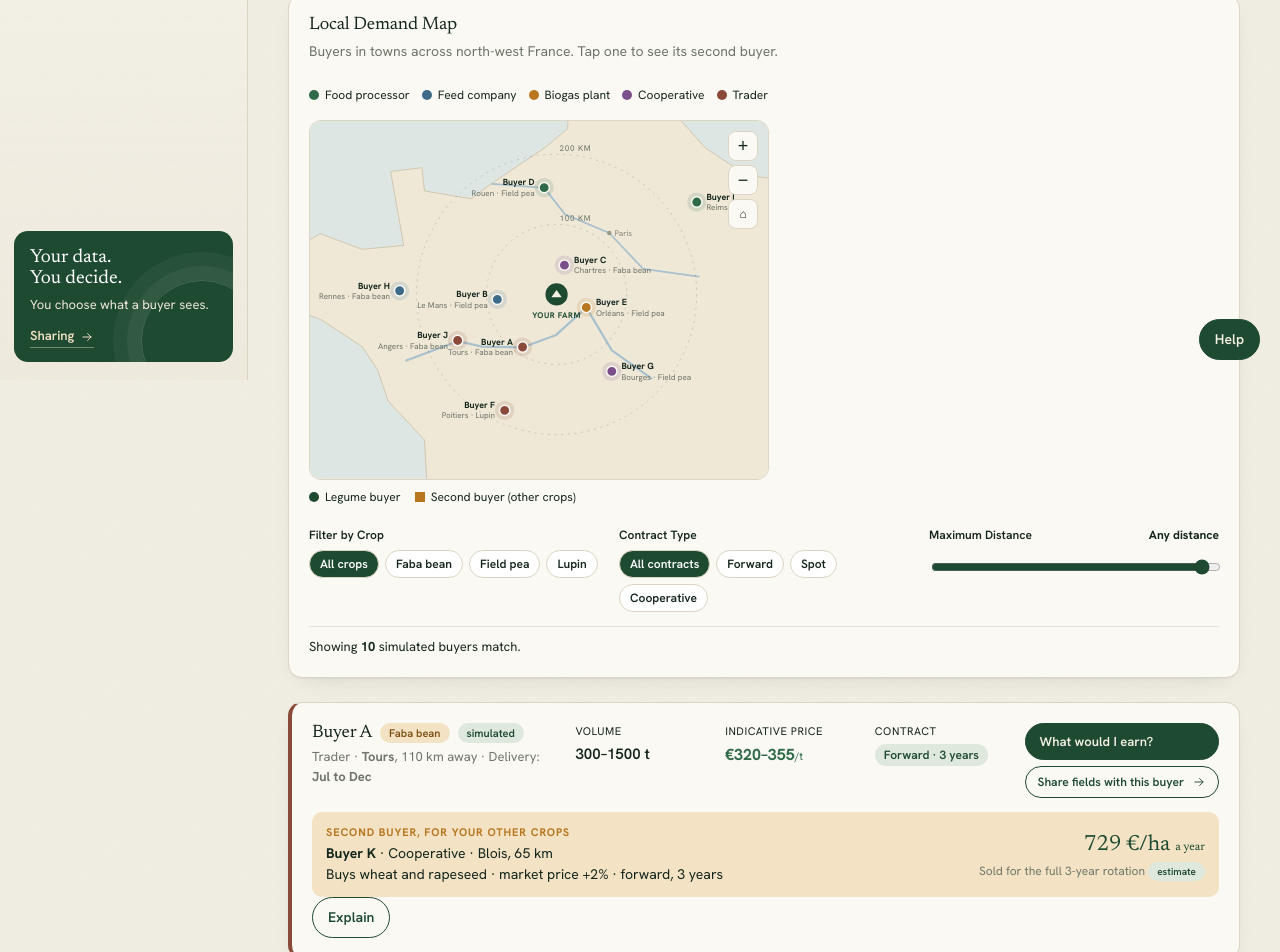
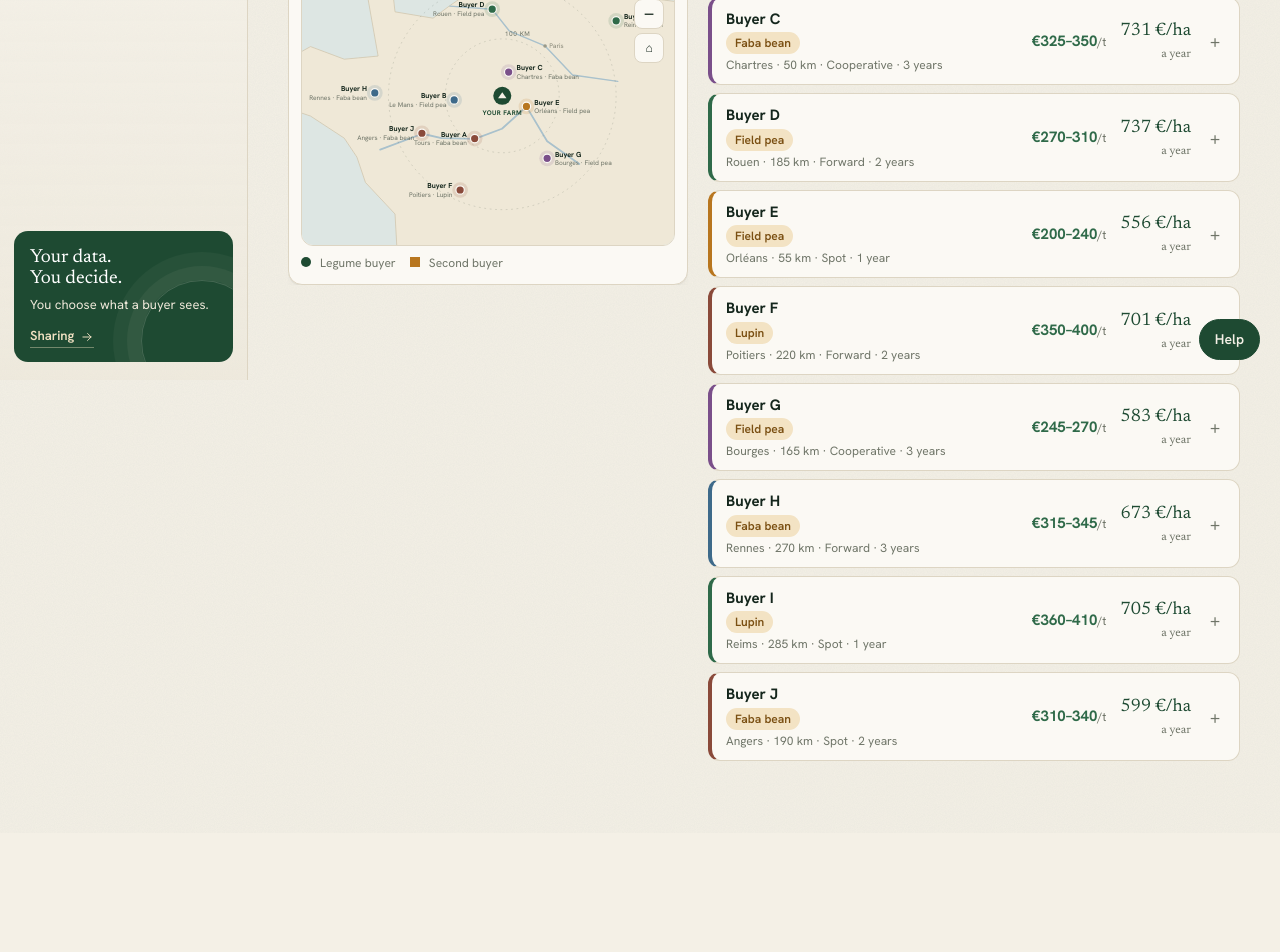
Before and after one commit to st3fansrb/Share-a-Bean, a Next.js app: page /opportunities in a window 1280 px wide. Shown: the part 420-1372 px from the top of the page. After the commit the page ends 1253 px from the top, so only its background shows below. Built offline with nearby package versions, Linux system fonts and the light colour scheme.

Commit message:
Buyers tab: two-column layout with compact expandable offer rows
Co-Authored-By: Claude Sonnet 5.5 <noreply@anthropic.com>
Claude-Session: https://claude.ai/code/session_01GwtniLQ31Ftu69icjNBNe9

```diff
--- a/app/opportunities/OpportunitiesList.tsx
+++ b/app/opportunities/OpportunitiesList.tsx
@@ -1,12 +1,13 @@
 "use client";
 import { useState, useMemo } from "react";
 import Link from "next/link";
-import { offerData, cropLabel, cropData } from "@/lib/data";
+import { offerData, cropLabel } from "@/lib/data";
 import type { Offer } from "@/lib/contracts";
 import { BuyerMap, TYPE_COLOR } from "@/components/BuyerMap";
 import { BestOffer } from "@/components/BestOffer";
 import { ExplainOffer } from "@/components/ExplainOffer";
 import { icons } from "@/components/Icons";
+import "./buyers.css";
 
 export type PackageInfo = { eurHa: number; gainEurHa: number; coveredYears: number; rank: number };
 
@@ -14,223 +15,107 @@ const yearsLabel = (n: number) => `${n} year${n === 1 ? "" : "s"}`;
 const cropList = (ids: string[]) => ids.map((c) => cropLabel(c).toLowerCase()).join(" and ");
 
 export default function OpportunitiesList({ packages }: { packages: Record<string, PackageInfo> }) {
-  const [cropFilter, setCropFilter] = useState<string>("all");
-  const [contractFilter, setContractFilter] = useState<string>("all");
-  const [maxDistance, setMaxDistance] = useState<number>(300);
-  const [selectedBuyer, setSelectedBuyer] = useState<string | null>(null);
+  const [cropFilter, setCropFilter] = useState("all");
+  const [contractFilter, setContractFilter] = useState("all");
+  const [maxDistance, setMaxDistance] = useState(300);
+  const [open, setOpen] = useState<string | null>(null);
 
-  const filteredOffers = useMemo(() => {
-    return (offerData as Offer[]).filter((o) => {
-      if (cropFilter !== "all" && o.crop !== cropFilter) return false;
-      if (contractFilter !== "all" && o.contract !== contractFilter) return false;
-      if (o.distanceKm > maxDistance) return false;
-      return true;
-    });
-  }, [cropFilter, contractFilter, maxDistance]);
+  const filteredOffers = useMemo(
+    () =>
+      (offerData as Offer[]).filter(
+        (o) => (cropFilter === "all" || o.crop === cropFilter) && (contractFilter === "all" || o.contract === contractFilter) && o.distanceKm <= maxDistance,
+      ),
+    [cropFilter, contractFilter, maxDistance],
+  );
 
-  const crops = ["all", "faba", "pea", "lupin"];
-  const contracts = ["all", "Forward", "Spot", "Cooperative"];
+  // Tapping a marker opens its row and brings it into view.
+  const select = (id: string | null) => {
+    setOpen(id);
+    if (id) requestAnimationFrame(() => document.getElementById(`offer-${id}`)?.scrollIntoView({ block: "nearest", behavior: "smooth" }));
+  };
 
   return (
-    <div className="opportunities-view">
-      <BestOffer />
-
-      {/* Map & Filters Combined Header */}
-      <div className="card" style={{ marginBottom: 24, padding: 20 }}>
-        <div style={{ display: "flex", flexWrap: "wrap", gap: 24, alignItems: "center", justifyContent: "space-between" }}>
-          <div>
-            <h2 style={{ fontSize: 18, margin: "0 0 6px 0" }}>Local Demand Map</h2>
-            <p className="muted" style={{ margin: 0, fontSize: 14 }}>
-              Buyers in towns across north-west France. Tap one to see its second buyer.
-            </p>
-          </div>
-          <div style={{ display: "flex", gap: 12, flexWrap: "wrap", fontSize: 12 }}>
-            {Object.entries(TYPE_COLOR).map(([type, color]) => (
-              <span key={type} style={{ display: "inline-flex", alignItems: "center", gap: 6 }}>
-                <span style={{ width: 10, height: 10, borderRadius: "50%", background: color }} />
-                {type}
-              </span>
-            ))}
+    <div className="buyers-layout">
+      <aside className="buyers-side">
+        <BestOffer compact />
+        <div className="card" style={{ padding: 12 }}>
+          <BuyerMap selected={open} onSelect={select} visible={filteredOffers.map((o) => o.id)} />
+          <div className="buyers-legend">
+            <span><i style={{ borderRadius: "50%", background: "var(--forest)" }} /> Legume buyer</span>
+            <span><i style={{ background: "#b8761f" }} /> Second buyer</span>
           </div>
         </div>
+      </aside>
 
-        <div style={{ marginTop: 16, maxWidth: 460 }}>
-          <BuyerMap selected={selectedBuyer} onSelect={setSelectedBuyer} visible={filteredOffers.map((o) => o.id)} />
-          <div style={{ display: "flex", alignItems: "center", gap: 14, flexWrap: "wrap", fontSize: 12, marginTop: 8, color: "var(--text-soft)" }}>
-            <span style={{ display: "inline-flex", alignItems: "center", gap: 6 }}><span style={{ width: 10, height: 10, borderRadius: "50%", background: "var(--forest)" }} /> Legume buyer</span>
-            <span style={{ display: "inline-flex", alignItems: "center", gap: 6 }}><span style={{ width: 10, height: 10, background: "#b8761f" }} /> Second buyer (other crops)</span>
-          </div>
+      <section className="buyers-main">
+        <div className="buyers-filters">
+          <label>Crop
+            <select value={cropFilter} onChange={(e) => setCropFilter(e.target.value)}>
+              {["all", "faba", "pea", "lupin"].map((c) => <option key={c} value={c}>{c === "all" ? "All crops" : cropLabel(c)}</option>)}
+            </select>
+          </label>
+          <label>Contract
+            <select value={contractFilter} onChange={(e) => setContractFilter(e.target.value)}>
+              {["all", "Forward", "Spot", "Cooperative"].map((c) => <option key={c} value={c}>{c === "all" ? "All contracts" : c}</option>)}
+            </select>
+          </label>
+          <label>Distance
+            <select value={maxDistance} onChange={(e) => setMaxDistance(Number(e.target.value))}>
+              {[100, 150, 200, 300].map((d) => <option key={d} value={d}>{d >= 300 ? "Any distance" : `Within ${d} km`}</option>)}
+            </select>
+          </label>
+          <span className="muted buyers-count">{filteredOffers.length} of {offerData.length} buyers</span>
         </div>
 
-        <div style={{ marginTop: 20 }}>
-          <div style={{ display: "grid", gridTemplateColumns: "repeat(auto-fit, minmax(260px, 1fr))", gap: 20 }}>
-            <div>
-              <label style={{ fontSize: 12, fontWeight: 600, display: "block", marginBottom: 6, color: "var(--text-soft)" }}>
-                Filter by Crop
-              </label>
-              <div style={{ display: "flex", gap: 6, flexWrap: "wrap" }}>
-                {crops.map((c) => (
-                  <button
-                    key={c}
-                    type="button"
-                    onClick={() => setCropFilter(c)}
-                    className="btn"
-                    style={{
-                      padding: "4px 10px",
-                      fontSize: 12,
-                      background: cropFilter === c ? "var(--forest)" : "var(--card-bg, #fff)",
-                      color: cropFilter === c ? "#fff" : "var(--text)",
-                      border: "1px solid var(--line)",
-                    }}
-                  >
-                    {c === "all" ? "All crops" : cropLabel(c)}
-                  </button>
-                ))}
-              </div>
-            </div>
-
-            <div>
-              <label style={{ fontSize: 12, fontWeight: 600, display: "block", marginBottom: 6, color: "var(--text-soft)" }}>
-                Contract Type
-              </label>
-              <div style={{ display: "flex", gap: 6, flexWrap: "wrap" }}>
-                {contracts.map((ct) => (
-                  <button
-                    key={ct}
-                    type="button"
-                    onClick={() => setContractFilter(ct)}
-                    className="btn"
-                    style={{
-                      padding: "4px 10px",
-                      fontSize: 12,
-                      background: contractFilter === ct ? "var(--forest)" : "var(--card-bg, #fff)",
-                      color: contractFilter === ct ? "#fff" : "var(--text)",
-                      border: "1px solid var(--line)",
-                    }}
-                  >
-                    {ct === "all" ? "All contracts" : ct}
-                  </button>
-                ))}
-              </div>
-            </div>
-
-            <div>
-              <div style={{ display: "flex", justifyContent: "space-between", fontSize: 12, marginBottom: 4 }}>
-                <span style={{ fontWeight: 600, color: "var(--text-soft)" }}>Maximum Distance</span>
-                <b>{maxDistance >= 300 ? "Any distance" : `Within ${maxDistance} km`}</b>
-              </div>
-              <input
-                type="range"
-                min="50"
-                max="300"
-                step="25"
-                value={maxDistance}
-                onChange={(e) => setMaxDistance(Number(e.target.value))}
-                style={{ width: "100%", accentColor: "var(--forest)" }}
-              />
-            </div>
-
-          </div>
-          <div style={{ fontSize: 13, color: "var(--text-soft)", paddingTop: 10, marginTop: 14, borderTop: "1px solid var(--line-soft)" }}>
-            Showing <b>{filteredOffers.length}</b> simulated buyers match.
-          </div>
-        </div>
-      </div>
-
-      {/* Offer Cards */}
-      <div className="grid">
+        <div className="buyers-list">
+          {filteredOffers.length === 0 && <p className="muted" style={{ padding: 16 }}>No buyer matches. Widen a filter.</p>}
           {filteredOffers.map((o) => {
             const avgPrice = Math.round((o.priceEurT[0] + o.priceEurT[1]) / 2);
             const pkg = packages[o.id];
             const p = o.partner;
+            const isOpen = open === o.id;
             return (
-            <div
-              key={o.id}
-              className="card"
-              onClick={() => setSelectedBuyer(o.id)}
-              style={{
-                borderLeft: `4px solid ${TYPE_COLOR[o.type] ?? "var(--forest)"}`,
-                outline: selectedBuyer === o.id ? "2px solid var(--forest)" : "none",
-              }}
-            >
-              <div className="row" style={{ alignItems: "flex-start", gap: 16 }}>
-                <div style={{ flex: "2 1 220px" }}>
-                  <div style={{ display: "flex", alignItems: "center", gap: 8, flexWrap: "wrap", marginBottom: 4 }}>
-                    <h2 style={{ margin: 0, fontSize: 18 }}>{o.buyer}</h2>
-                    <span className="chip legume" style={{ fontSize: 11 }}>{cropLabel(o.crop)}</span>
+              <div key={o.id} id={`offer-${o.id}`} className={`brow${isOpen ? " open" : ""}`} style={{ borderLeftColor: TYPE_COLOR[o.type] ?? "var(--forest)" }}>
+                <button type="button" className="brow-head" aria-expanded={isOpen} onClick={() => select(isOpen ? null : o.id)}>
+                  <span className="brow-who">
+                    <b>{o.buyer}</b> <span className="chip legume">{cropLabel(o.crop)}</span>
+                    <small>{o.town} · {o.distanceKm} km · {o.contract} · {yearsLabel(o.years)}</small>
+                  </span>
+                  <span className="brow-price">€{o.priceEurT[0]}–{o.priceEurT[1]}<small>/t</small></span>
+                  <span className="brow-pkg">{pkg ? <>{pkg.eurHa} €/ha<small>a year</small></> : null}</span>
+                  <span className="brow-caret" aria-hidden>{isOpen ? "−" : "+"}</span>
+                </button>
+
+                {isOpen && (
+                  <div className="brow-body">
+                    <div className="brow-facts">
+                      <div><small>Volume</small><b>{o.volumeT[0]}–{o.volumeT[1]} t</b></div>
+                      <div><small>Delivery</small><b>{o.delivery}</b></div>
+                      <div><small>Type</small><b>{o.type}</b></div>
                       <span className="chip" style={{ fontSize: 11 }}>simulated</span>
                     </div>
-                  <div className="muted" style={{ fontSize: 13 }}>
-                    {o.type} · <b>{o.town}</b>, {o.distanceKm} km away · Delivery: <b>{o.delivery}</b>
+                    <div className="brow-second">
+                      <small>Second buyer, for your other crops</small>
+                      <div><b>{p.buyer}</b> · {p.type} · {p.town}, {p.distanceKm} km</div>
+                      <div>Buys {cropList(p.crops)} · {p.premiumPct === 0 ? "market price" : `market price ${p.premiumPct > 0 ? "+" : "−"}${Math.abs(p.premiumPct)}%`} · {p.contract.toLowerCase()}, {yearsLabel(p.years)}</div>
+                      {pkg && (
+                        <div className="muted" style={{ marginTop: 4 }}>
+                          {pkg.coveredYears >= 3 ? "Sold for the full 3-year rotation" : `Sold for ${pkg.coveredYears} of 3 years`} · <span className="chip" style={{ fontSize: 10 }}>estimate</span>
                         </div>
+                      )}
                     </div>
-
-                <div>
-                  <label style={{ fontSize: 11, textTransform: "uppercase", letterSpacing: "0.05em", color: "var(--text-soft)", display: "block" }}>
-                    Volume
-                  </label>
-                  <span style={{ fontSize: 15, fontWeight: 600 }}>{o.volumeT[0]}–{o.volumeT[1]} t</span>
-                </div>
-
-                <div>
-                  <label style={{ fontSize: 11, textTransform: "uppercase", letterSpacing: "0.05em", color: "var(--text-soft)", display: "block" }}>
-                    Indicative Price
-                  </label>
-                  <span style={{ fontSize: 16, fontWeight: 700, color: "var(--forest-2)" }}>
-                    €{o.priceEurT[0]}–{o.priceEurT[1]}<small style={{ fontSize: 11, fontWeight: 400 }}>/t</small>
-                  </span>
-                </div>
-
-                <div>
-                  <label style={{ fontSize: 11, textTransform: "uppercase", letterSpacing: "0.05em", color: "var(--text-soft)", display: "block" }}>
-                    Contract
-                  </label>
-                  <span className="chip" style={{ fontSize: 12 }}>{o.contract} · {yearsLabel(o.years)}</span>
-                </div>
-
-                <div style={{ display: "flex", flexDirection: "column", gap: 6, flex: "0 0 auto" }}>
-                  <Link
-                    className="btn"
-                    style={{ fontSize: 13, padding: "8px 14px", textAlign: "center" }}
-                    href={`/calculator?offer=${o.id}&crop=${o.crop}&price=${avgPrice}`}
-                  >
-                    What would I earn?
-                  </Link>
-                  <Link
-                    className="btn ghost"
-                    style={{ fontSize: 12, padding: "6px 12px", textAlign: "center" }}
-                    href={`/share?offer=${o.id}`}
-                  >
-                    Share fields with this buyer {icons.arrow}
-                  </Link>
-                </div>
-              </div>
-
-              <div style={{ marginTop: 14, padding: "12px 14px", borderRadius: 10, background: "var(--ochre-soft, #fbf3e2)", display: "flex", flexWrap: "wrap", gap: 16, alignItems: "center", justifyContent: "space-between" }}>
-                <div style={{ flex: "1 1 260px", fontSize: 14 }}>
-                  <div style={{ fontSize: 11, textTransform: "uppercase", letterSpacing: "0.08em", color: "var(--ochre)", fontWeight: 700 }}>Second buyer, for your other crops</div>
-                  <div style={{ marginTop: 2 }}>
-                    <b>{p.buyer}</b> · {p.type} · {p.town}, {p.distanceKm} km<br />
-                    Buys {cropList(p.crops)} · {p.premiumPct === 0 ? "market price" : `market price ${p.premiumPct > 0 ? "+" : "−"}${Math.abs(p.premiumPct)}%`} · {p.contract.toLowerCase()}, {yearsLabel(p.years)}
-                  </div>
-                </div>
-                {pkg && (
-                  <div style={{ textAlign: "right" }}>
-                    <div style={{ fontFamily: "var(--display)", fontSize: 22, color: "var(--forest)" }}>
-                      {pkg.eurHa} €/ha <small style={{ fontSize: 12, color: "var(--text-soft)" }}>a year</small>
-                    </div>
-                    <div className="muted" style={{ fontSize: 12 }}>
-                      {pkg.coveredYears >= 3 ? "Sold for the full 3-year rotation" : `Sold for ${pkg.coveredYears} of 3 years`} <span className="chip" style={{ fontSize: 10 }}>estimate</span>
+                    <div className="brow-actions">
+                      <Link className="btn" href={`/calculator?offer=${o.id}&crop=${o.crop}&price=${avgPrice}`}>What would I earn?</Link>
+                      <Link className="btn ghost" href={`/share?offer=${o.id}`}>Share fields with this buyer {icons.arrow}</Link>
+                      <ExplainOffer offerId={o.id} />
                     </div>
                   </div>
                 )}
               </div>
-
-              <ExplainOffer offerId={o.id} />
-            </div>
             );
           })}
         </div>
+      </section>
     </div>
   );
 }
--- /dev/null
+++ b/app/opportunities/buyers.css
@@ -0,0 +1,31 @@
+.buyers-layout { display: grid; grid-template-columns: minmax(300px, 400px) minmax(0, 1fr); gap: 20px; align-items: start; }
+.buyers-side { position: sticky; top: 16px; display: grid; gap: 12px; max-height: calc(100vh - 32px); overflow: auto; }
+.buyers-legend { display: flex; gap: 14px; flex-wrap: wrap; font-size: 12px; margin-top: 8px; color: var(--text-soft, var(--muted)); }
+.buyers-legend i { display: inline-block; width: 10px; height: 10px; margin-right: 6px; }
+.buyers-filters { display: flex; flex-wrap: wrap; gap: 10px 14px; align-items: end; margin-bottom: 12px; }
+.buyers-filters label { display: grid; gap: 3px; font-size: 11px; font-weight: 600; letter-spacing: 0.06em; text-transform: uppercase; color: var(--muted); }
+.buyers-filters select { font: inherit; font-size: 14px; text-transform: none; letter-spacing: 0; font-weight: 400; padding: 6px 10px; border: 1px solid var(--line); border-radius: 10px; background: #fff; color: var(--ink); }
+.buyers-count { margin-left: auto; font-size: 13px; }
+.buyers-list { display: grid; gap: 8px; }
+.brow { background: var(--panel); border: 1px solid var(--line); border-left: 4px solid var(--forest); border-radius: 12px; }
+.brow.open { box-shadow: 0 8px 24px -14px rgba(20, 38, 28, 0.4); }
+.brow-head { all: unset; box-sizing: border-box; width: 100%; display: grid; grid-template-columns: minmax(0, 1fr) auto auto 20px; gap: 14px; align-items: center; padding: 10px 14px; cursor: pointer; }
+.brow-head:focus-visible { outline: 2px solid var(--forest); border-radius: 10px; }
+.brow-who { display: grid; gap: 2px; }
+.brow-who small, .brow-price small, .brow-pkg small { color: var(--muted); font-size: 12px; font-weight: 400; }
+.brow-price { font-weight: 700; color: var(--forest-2, var(--forest)); white-space: nowrap; }
+.brow-pkg { font-family: var(--display); font-size: 18px; color: var(--forest); text-align: right; white-space: nowrap; }
+.brow-pkg small { display: block; font-family: inherit; }
+.brow-caret { font-size: 18px; color: var(--muted); text-align: center; }
+.brow-body { padding: 0 14px 14px; display: grid; gap: 12px; }
+.brow-facts { display: flex; flex-wrap: wrap; gap: 18px; align-items: center; font-size: 14px; }
+.brow-facts small, .brow-second small { display: block; font-size: 11px; letter-spacing: 0.06em; text-transform: uppercase; color: var(--muted); }
+.brow-second { padding: 10px 12px; border-radius: 10px; background: var(--ochre-soft); font-size: 14px; }
+.brow-second small { color: var(--ochre); font-weight: 700; }
+.brow-actions { display: flex; flex-wrap: wrap; gap: 8px; align-items: flex-start; }
+@media (max-width: 1000px) {
+  .buyers-layout { grid-template-columns: minmax(0, 1fr); }
+  .buyers-side { position: static; max-height: none; overflow: visible; }
+}
+@media (max-width: 560px) { .brow-head { grid-template-columns: minmax(0, 1fr) auto 20px; } .brow-pkg { display: none; } }
+.brow-who .chip { justify-self: start; width: fit-content; }
```
Also changed, not shown: components/BestOffer.tsx (+5 -5 lines). Lines whose indentation alone changed are shown as unchanged.
